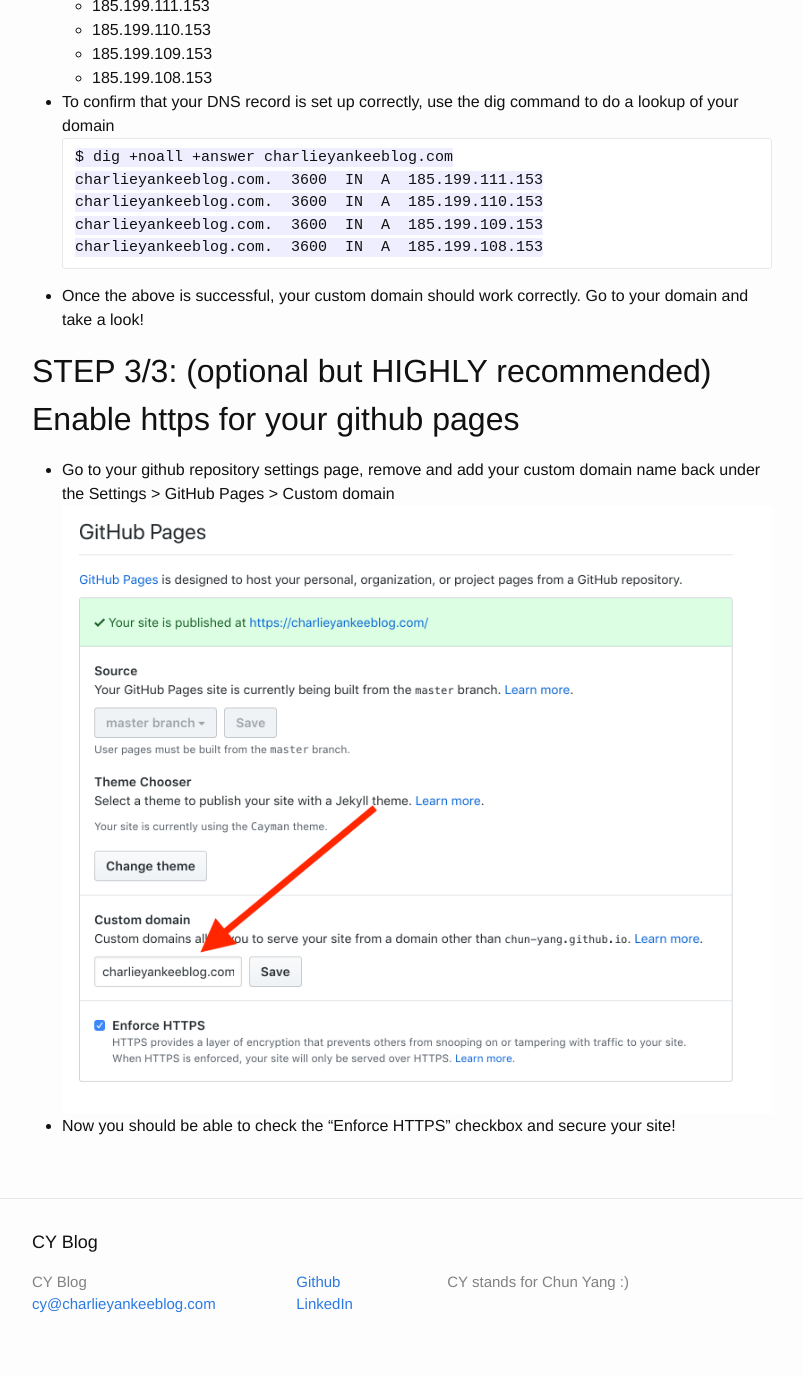
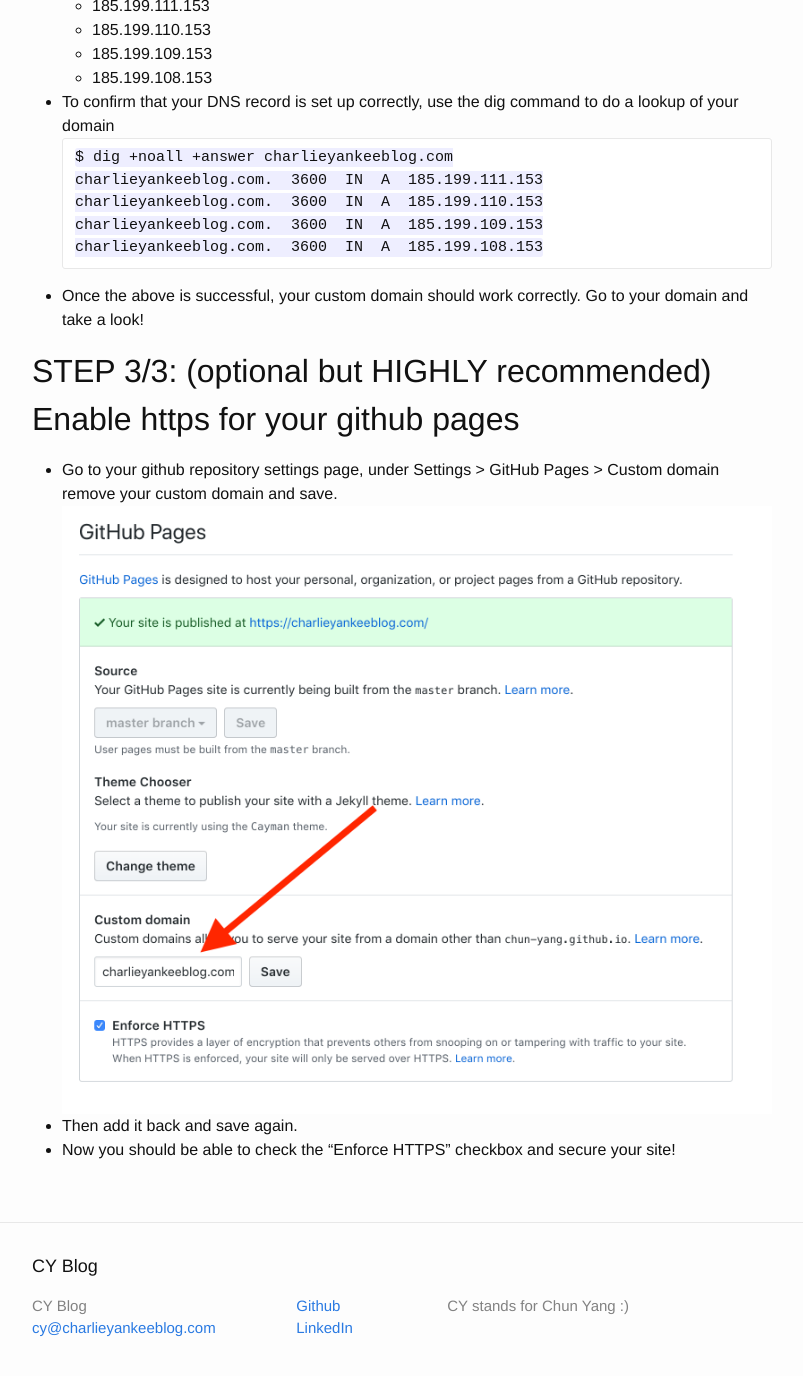
Before and after one commit to Chun-Yang/Chun-Yang.github.io, a Jekyll site: the page built from _posts/2018-12-23-how-to-setup-google-domain-for-github-pages.md, in a window 1280 px wide and 1400 px high, scrolled down 2927 px. Shown: the top 1376 px of the window, without its empty margins (238-1041 px from the left). Built offline with Jekyll 4.4.1, drawn with Linux system fonts in a browser that asks for light colours; comment, search, counter and statistics services are not loaded.

Commit message:
update google domain for github

```diff
--- a/_layouts/default.html
+++ b/_layouts/default.html
@@ -17,6 +17,7 @@
 
   </body>
 
+  <!-- We put the scirpt here is because we need our custom script to load right after medium-zoom loads. if we use async, we can not gurantee the execution order -->
   <script src="https://cdn.jsdelivr.net/npm/medium-zoom/dist/medium-zoom.min.js"></script>
   <script>
     document.addEventListener('DOMContentLoaded', () => {
--- a/_posts/2018-12-23-how-to-setup-google-domain-for-github-pages.md
+++ b/_posts/2018-12-23-how-to-setup-google-domain-for-github-pages.md
@@ -46,7 +46,8 @@
 - Once the above is successful, your custom domain should work correctly. Go to your domain and take a look!
 
 ## STEP 3/3: (optional but HIGHLY recommended) Enable https for your github pages
-- Go to your github repository settings page,
-  remove and add your custom domain name back under the Settings > GitHub Pages > Custom domain
+- Go to your github repository settings page, under Settings > GitHub Pages > Custom domain
+  remove your custom domain and save.
   ![GitHub Settings Github Pages](/assets/image/google-domains-and-github-pages/github-github-pages.png)
+- Then add it back and save again.
 - Now you should be able to check the "Enforce HTTPS" checkbox and secure your site!
```
